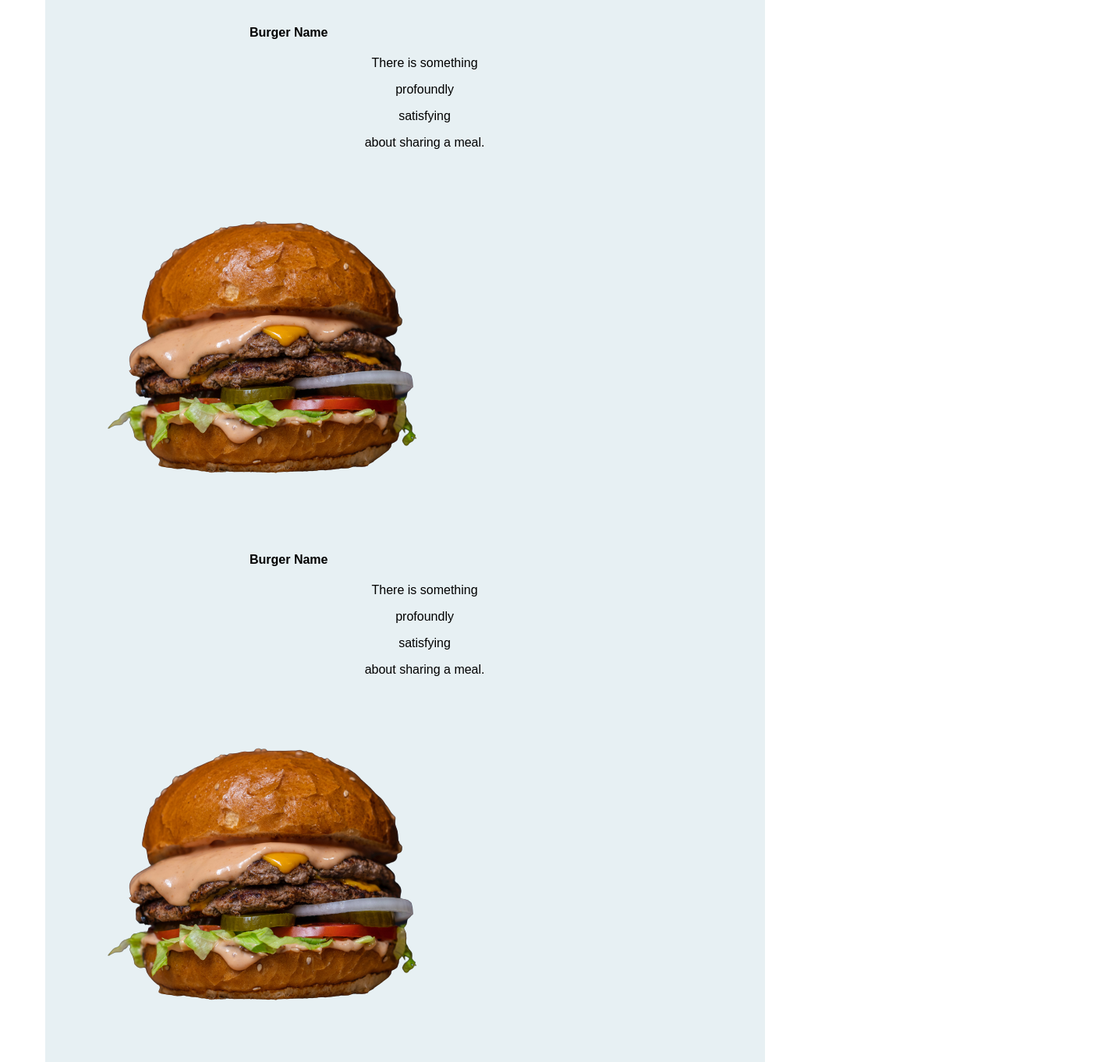
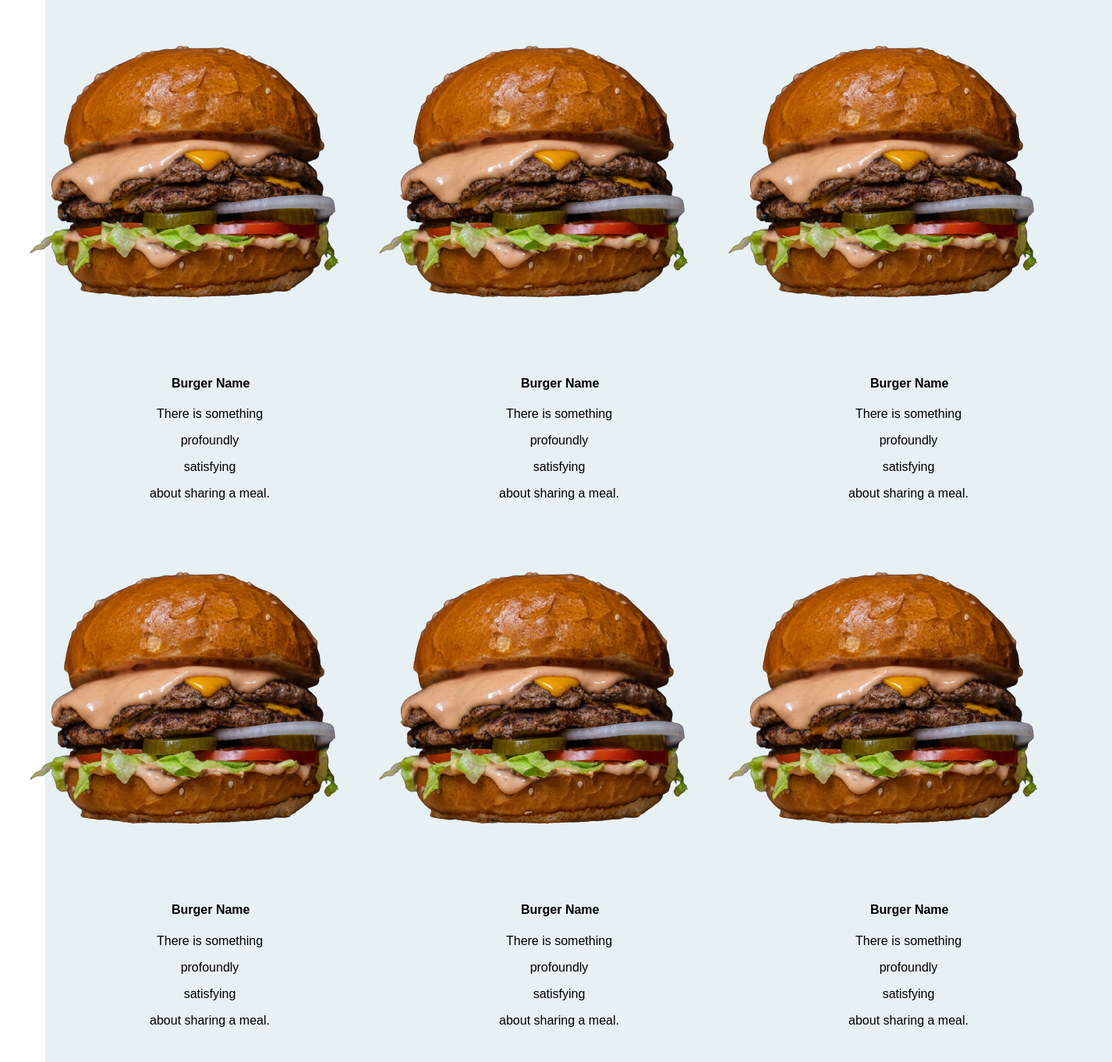
Before and after one commit to Lancealeyo/Street-food, a plain HTML site: page index.html in a window 1280 px wide. Shown: the part 1897-3259 px from the top of the page at 78% size, 1426 px wide, since content can reach past the window. Drawn offline with Linux system fonts and the light colour scheme.

Commit message:
Updated index.html file which will provide the structure of the restaurants landing page.

```diff
--- a/index.html
+++ b/index.html
@@ -58,24 +58,8 @@
             <fieldset class="explore">
                 <div id="o">
                 <h3 id="explore">Explore <span class="s">Menu</span></h3>
-                <div class="row">
-                    <div class="column">
-                <img src="street_food/amirali-mirhashemian-sc5sTPMrVfk-unsplash-removebg-preview.png">
-                    <h4 class="burger">Burger Name</h4>
-                    <div class="b">
-                        <p>There is something</p>
-                            <p>profoundly</p>
-                                <p>satisfying</p>
-                                    <p>about sharing a meal.</p>
-                    </div>
-                <img src="street_food/amirali-mirhashemian-sc5sTPMrVfk-unsplash-removebg-preview.png">
-                    <h4 class="burger">Burger Name</h4>
-                    <div class="b">
-                        <p>There is something</p>
-                            <p>profoundly</p>
-                                <p>satisfying</p>
-                                    <p>about sharing a meal.</p>
-                    </div>
+                <div class="explore1">
+                    <div class="explore2">
                 <img src="street_food/amirali-mirhashemian-sc5sTPMrVfk-unsplash-removebg-preview.png">
                     <h4 class="burger">Burger Name</h4>
                     <div class="b">
@@ -85,7 +69,7 @@
                                     <p>about sharing a meal.</p>
                     </div>
                     </div>
-                    <div class="column">
+                    <div class="explore2">
                 <img src="street_food/amirali-mirhashemian-sc5sTPMrVfk-unsplash-removebg-preview.png">
                     <h4 class="burger">Burger Name</h4>
                     <div class="b">
@@ -94,6 +78,8 @@
                                 <p>satisfying</p>
                                     <p>about sharing a meal.</p>
                     </div>
+                    </div>
+                    <div class="explore2">
                 <img src="street_food/amirali-mirhashemian-sc5sTPMrVfk-unsplash-removebg-preview.png">
                     <h4 class="burger">Burger Name</h4>
                     <div class="b">
@@ -102,6 +88,30 @@
                                 <p>satisfying</p>
                                     <p>about sharing a meal.</p>
                     </div>
+                    </div>
+                </div>
+                <div class="explore1">
+                    <div class="explore2">
+                <img src="street_food/amirali-mirhashemian-sc5sTPMrVfk-unsplash-removebg-preview.png">
+                    <h4 class="burger">Burger Name</h4>
+                    <div class="b">
+                        <p>There is something</p>
+                            <p>profoundly</p>
+                                <p>satisfying</p>
+                                    <p>about sharing a meal.</p>
+                    </div>
+                    </div>
+                    <div class="explore2">
+                <img src="street_food/amirali-mirhashemian-sc5sTPMrVfk-unsplash-removebg-preview.png">
+                    <h4 class="burger">Burger Name</h4>
+                    <div class="b">
+                        <p>There is something</p>
+                            <p>profoundly</p>
+                                <p>satisfying</p>
+                                    <p>about sharing a meal.</p>
+                    </div>
+                    </div>
+                    <div class="explore2">
                 <img src="street_food/amirali-mirhashemian-sc5sTPMrVfk-unsplash-removebg-preview.png">
                     <h4 class="burger">Burger Name</h4>
                     <div class="b">
@@ -117,10 +127,13 @@
             <fieldset class="hot">
                 <div id="hap">
                 <h3 id="hot">Hot <span class="s">Deals</span></h3>
-                <div class="parent">
                     <div class="likemeat">
-                        <img src="street_food/abhishek-hajare-kkrXVKK-jhg-unsplash-removebg-preview.png"><br>
+                        <div class="k">
+                        <img src="street_food/abhishek-hajare-kkrXVKK-jhg-unsplash-removebg-preview.png">
+                        </div>
+                        <div class="k1">
                         <img src="street_food/likemeat-73_obA0IB_0-unsplash-removebg-preview.png">
+                        </div>
                     </div>
                     <div class="deals">
                         <h1 class="s">SPECIAL COMBO PACK</h1>
@@ -134,7 +147,6 @@
                                             <p>human experiences.</p>
                         </div>
                     </div>
-                </div>
                 </div>
             </fieldset>
             <fieldset class="contact">
```
